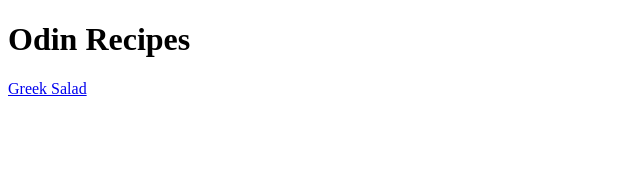
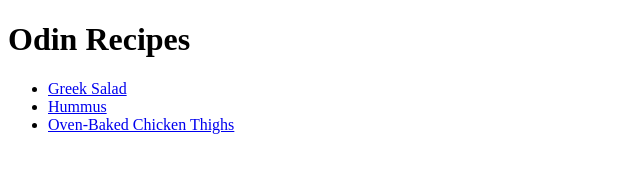
Before and after one commit to xmbalza/odin-recipes, a plain HTML site: page index.html in a window 1280 px wide. Shown: the whole page, without its empty margins (0-640 px from the left). Drawn offline with Linux system fonts and the light colour scheme.

Commit message:
Add links of recipes to index.html

```diff
--- a/index.html
+++ b/index.html
@@ -8,6 +8,14 @@
   </head>
   <body>
     <h1>Odin Recipes</h1>
-    <a href="/recipes/greek-salad.html">Greek Salad</a>
+    <ul>
+      <li><a href="/recipes/greek-salad.html">Greek Salad</a></li>
+      <li><a href="/recipes/hummus.html">Hummus</a></li>
+      <li>
+        <a href="/recipes/oven-baked-chiken-thighs.html">
+          Oven-Baked Chicken Thighs
+        </a>
+      </li>
+    </ul>
   </body>
 </html>
```
